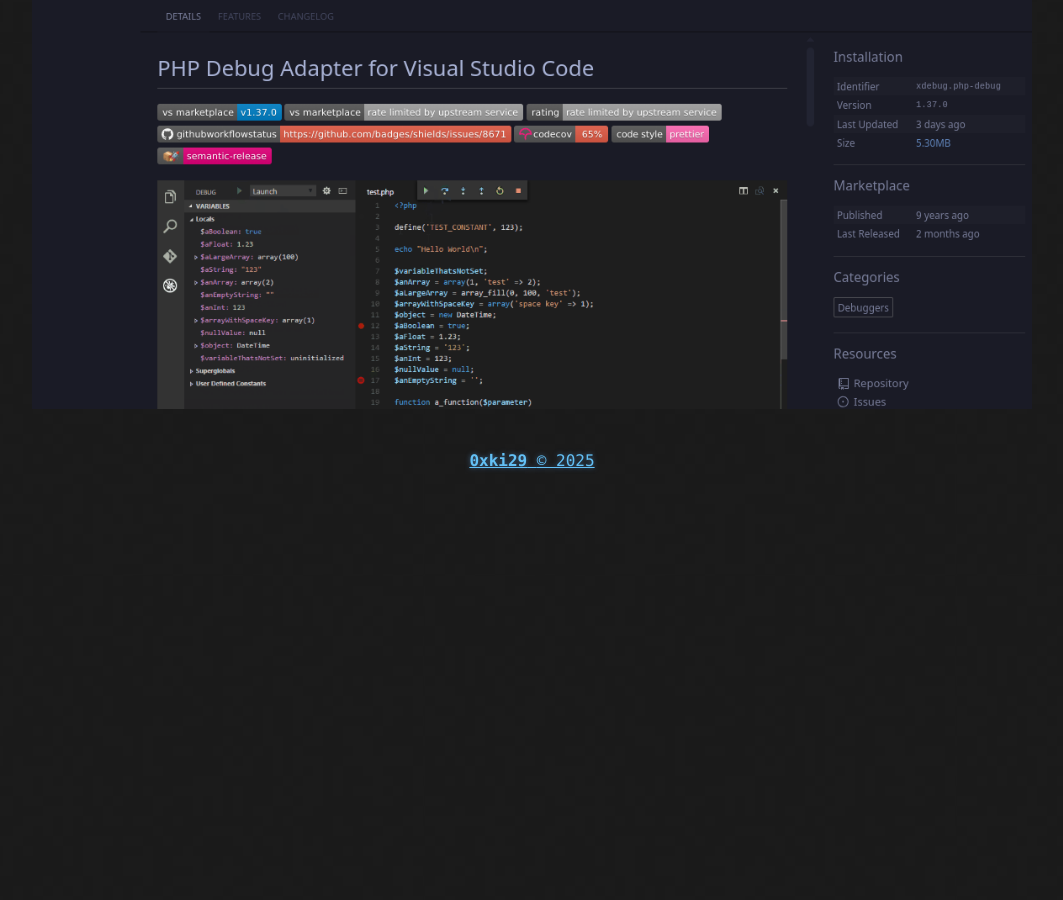
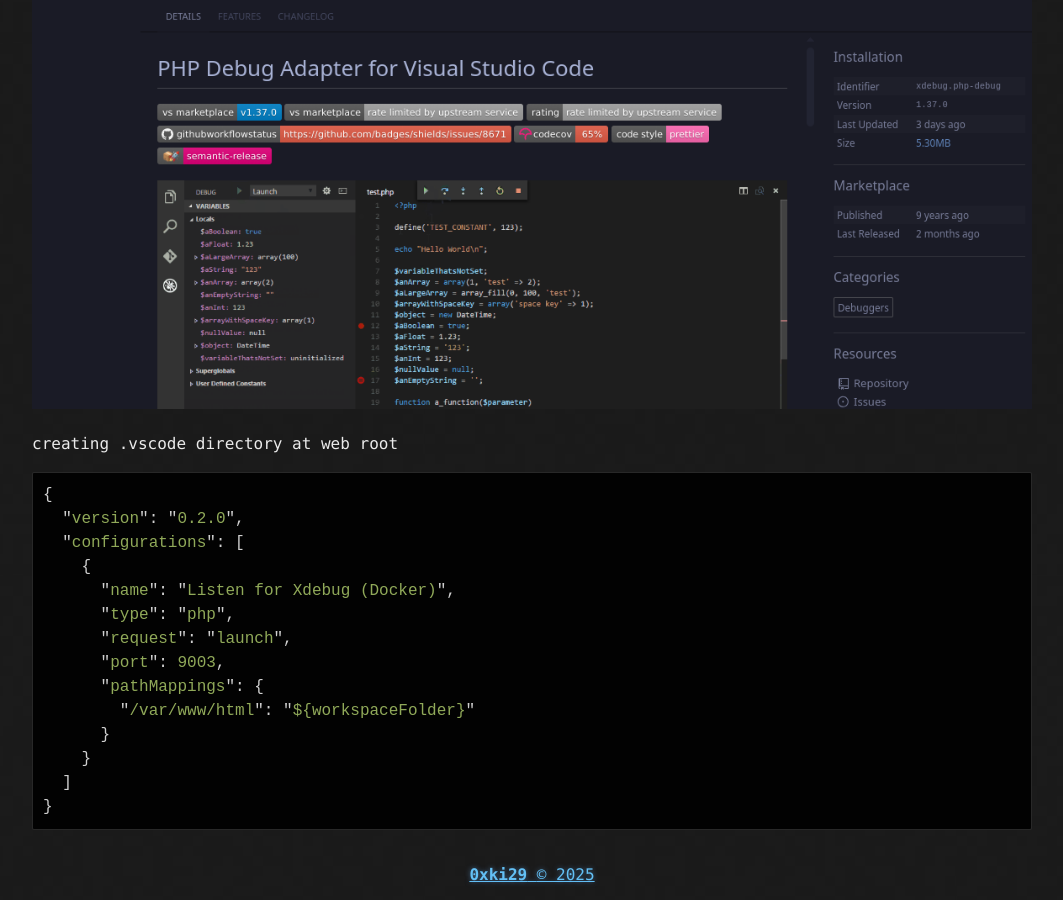
Before and after one commit to 0xki29/blog, a Jekyll site: the page built from _posts/2025-10-30-phan-tich-CVE-2023-23752.md, in a window 1280 px wide and 900 px high, scrolled down 2617 px. Shown: the whole window, without its empty margins (108-1171 px from the left). Built offline with Jekyll 4.4.1, drawn with Linux system fonts in a browser that asks for light colours; before the commit the page ends 3103 px from its top, so only the background shows below that.

Commit message:
Add post: Phân tích CVE-2023-23752

````diff
--- a/_posts/2025-10-30-phan-tich-CVE-2023-23752.md
+++ b/_posts/2025-10-30-phan-tich-CVE-2023-23752.md
@@ -102,3 +102,22 @@ volumes:
    install this extention
 
 ![Short description](/blog/assets/phpdebug.png)
+
+   creating .vscode directory at web root
+
+```js
+{
+  "version": "0.2.0",
+  "configurations": [
+    {
+      "name": "Listen for Xdebug (Docker)",
+      "type": "php",
+      "request": "launch",
+      "port": 9003,
+      "pathMappings": {
+        "/var/www/html": "${workspaceFolder}"
+      }
+    }
+  ]
+}
+```
````
